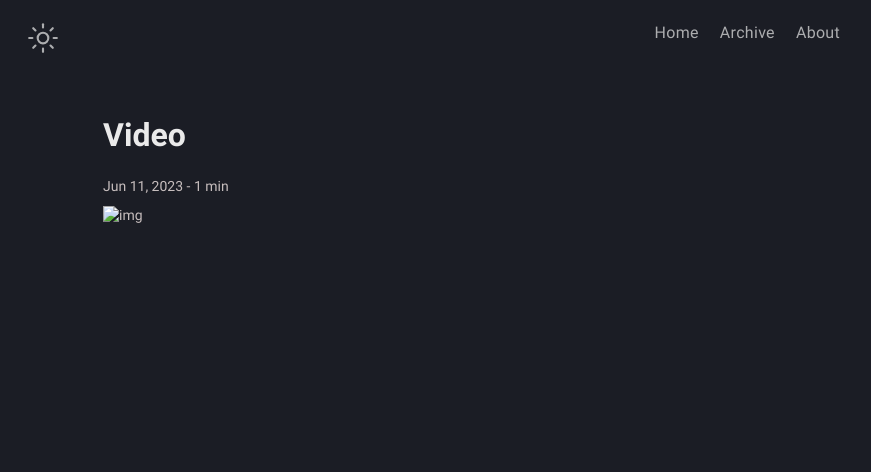
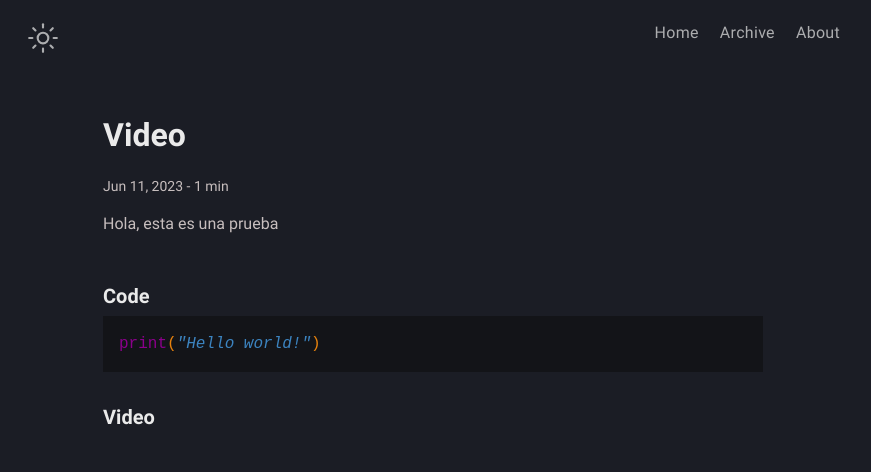
Before and after one commit to gadivalr/borrar, a Jekyll site: the page built from _posts/2023-06-11-test.md, in a window 1280 px wide. Shown: the top 472 px of the page, without its empty margins (207-1078 px from the left). Built offline with Jekyll 4.4.1, drawn with Linux system fonts in a browser that asks for light colours; comment, search, counter and statistics services are not loaded; grey boxes are pictures that could not be loaded.

Commit message:
Update post.html

```diff
--- a/_layouts/post.html
+++ b/_layouts/post.html
@@ -57,7 +57,7 @@
               <p> Last updated on {{ page.modified | date: "%b %d, %Y" }}</p>
             </time>
             {% endif %}
-           {% if page.date %}
+           {% if page.image %}
             <div class="contenedor">
               <img style="margin-top: 10px ;" src=" {{ page.image }}" alt="img">
             </div>
```
